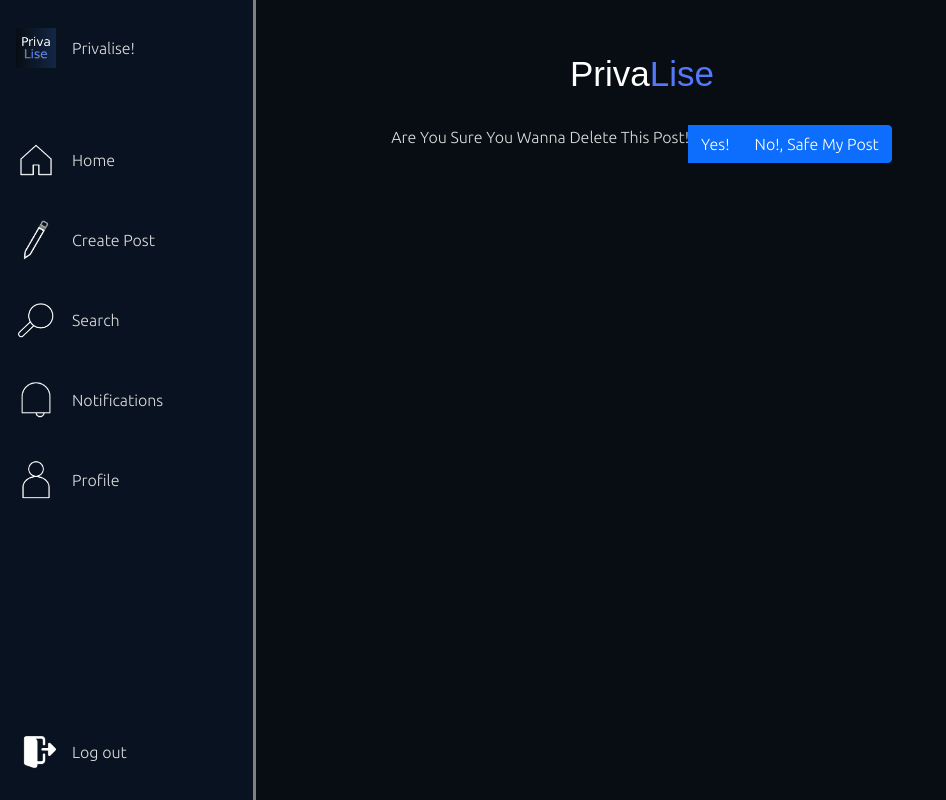
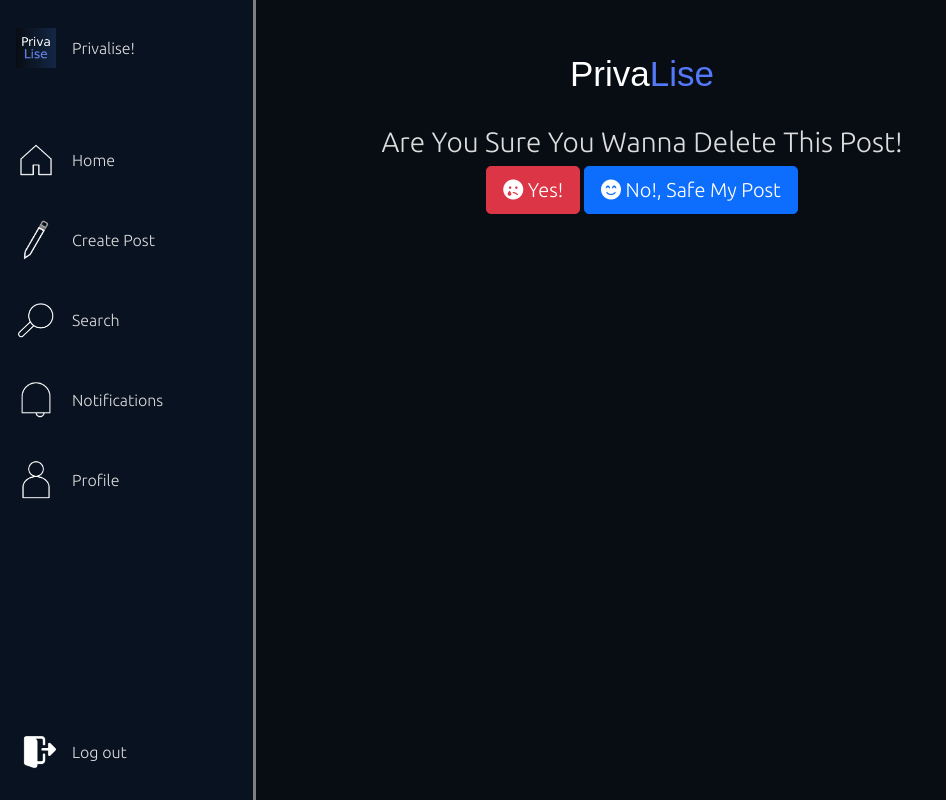
Before and after one commit to mohabgabber/privalise-network, a Django app: page /post/delete/00000000-0000-0000-0000-000000000001/ in a window 1280 px wide. Shown: the whole page, without its empty margins (0-946 px from the left). Run offline with Django 3.2, Linux system fonts and the light colour scheme; a user stored in the database is signed in; tables that the repository leaves empty hold one stand-in row (values such as "Sample post"); some libraries are stand-ins or nearby versions.

Commit message:
fixed frontend bugs in post-create and post-delete

```diff
--- a/posts/templates/posts/post_confirm_delete.html
+++ b/posts/templates/posts/post_confirm_delete.html
@@ -12,11 +12,11 @@
         {% endif %}
         <center><br>
             <form method="POST">
-                <div class="input-group" style="margin: 0 auto;">
+                <div class="mb-3" style="margin: 0 auto;">
                     {% csrf_token %}
-                    <label>Are You Sure You Wanna Delete This Post!</label>
-                    <button class="btn btn-primary" type="submit"><i class="fal fa-sad-tear"></i> Yes!</button>
-                    <a class="btn btn-primary" href="{% url 'post-detail' post.id %}"><i class="fal fa-sad-tear"></i> No!, Safe My Post</a>
+                    <h3 class="form-label">Are You Sure You Wanna Delete This Post!</h3>
+                    <button class="btn btn-danger btn-lg" type="submit"><i class="fa fa-sad-tear"></i> Yes!<br></button>
+                    <a class="btn btn-primary btn-lg" href="{% url 'post-detail' post.id %}"><i class="fas fa-smile-beam"></i> No!, Safe My Post</a>
                 </div>
             </form>
         </center>
--- a/posts/templates/posts/post_detail.html
+++ b/posts/templates/posts/post_detail.html
@@ -55,8 +55,10 @@
       </div>
       {% for comment in comments %}
         <div  class="post">
+          <div class="picture-containers">
+            <img class="profile-picture post-img" src="{{ comment.author.profile.image.url }}">
+          </div>
           <div class="profile-container">
-            <img class="profile-picture post-img" src="{{ comment.author.profile.image.url }}">
           </div>
 
           <div class="post-content">
--- a/posts/templates/posts/profile.html
+++ b/posts/templates/posts/profile.html
@@ -51,8 +51,10 @@
 		<div class="w-100">
 			{% for post in posts %}
 			<div class="post" style="text-align: left; margin: 0 auto; margin-bottom: 8px;">
+			    <div class="picture-containers">
+                  <img class="profile-picture post-img" src="{{ post.author.profile.image.url }}">
+	            </div>
 				<div class="profile-container">
-			        <img class="profile-picture post-img" src="{{ post.author.profile.image.url }}">
 		    </div>
 
 				<div class="post-content">
--- a/posts/views.py
+++ b/posts/views.py
@@ -212,8 +212,6 @@ class PostUpdateView(LoginRequiredMixin, View):
                 return redirect('home')
         else:
             return redirect('home')
-
-
 class ProfileView(LoginRequiredMixin, View):
     def get(self, request, username, *args, **kwargs):
         user = User.objects.get(username=username)
@@ -255,7 +253,6 @@ class RemoveFollower(LoginRequiredMixin, View):
 class Search(LoginRequiredMixin, View):
     def get(self, request, *args, **kwargs):
         return render(request, 'posts/search.html')
-
 class SearchResults(LoginRequiredMixin, View):
     def get(self, request, *args, **kwargs):
         query = self.request.GET.get('query')
```
Also changed, not shown: posts/templates/posts/post_form.html (+5 -2 lines), media/profile_pics/default.jpg (added).
